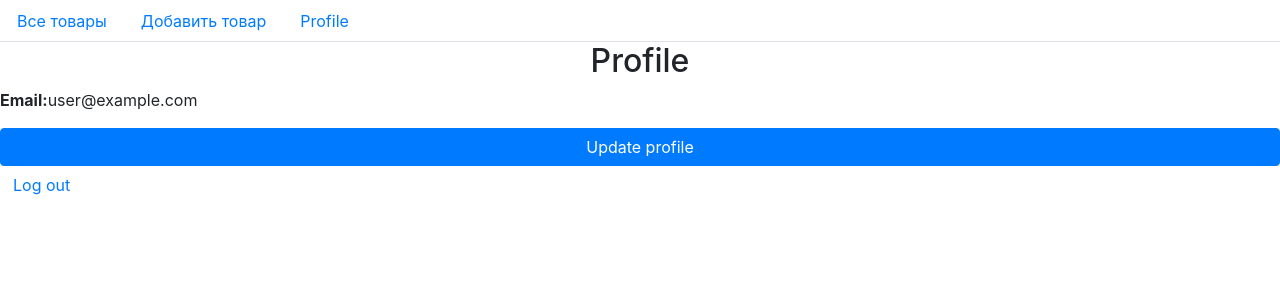
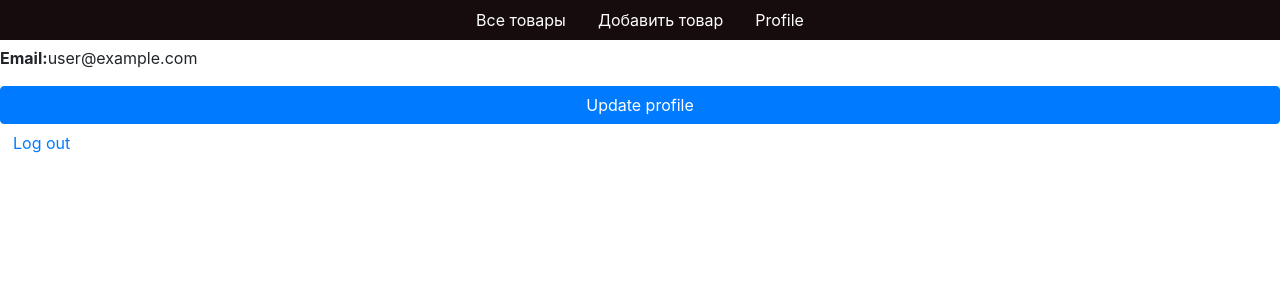
Before and after one commit to MatsievichSasha/shop-app, a React (Create React App) app: page /profile in a window 1280 px wide. Shown: the top 300 px of the page. Built offline with nearby package versions, Linux system fonts and the light colour scheme; no server answers; the database is empty; sample sign-in values are in the browser's storage.

Commit message:
add bootstrap in card

```diff
--- a/src/components/Navbar.js
+++ b/src/components/Navbar.js
@@ -12,14 +12,14 @@ export const Navbar = () => {
 
   return (
     <nav>
-      <div className="nav nav-tabs" id="nav-tab" role="tablist">
-        <Link to="/" onClick={stateReset} className="nav-link" >
+      <div className="nav justify-content-center navbar-background fixed-top" id="nav-tab" role="tablist">
+        <Link to="/" onClick={stateReset} className="nav-link nav-link-color" >
           Все товары
         </Link>
-        <Link to="/create-card" onClick={stateReset} className="nav-link" >
+        <Link to="/create-card" onClick={stateReset} className="nav-link nav-link-color" >
           Добавить товар
         </Link>
-        <Link to="/profile" onClick={stateReset} className="nav-link" >
+        <Link to="/profile" onClick={stateReset} className="nav-link nav-link-color" >
           Profile
         </Link>
       </div>
--- a/src/components/cards/Card.js
+++ b/src/components/cards/Card.js
@@ -87,30 +87,17 @@ export default function Card({ object, id }) {
   }
 
   return (
-    <li className="card" style={styles.li}>
-      <article style={styles.wrapper} className="wrapper">
-        <a className="img__container">
-          <img style={styles.img} src={object.file_img} alt={object.name} />
-        </a>
-        <div className="name">{object.name}</div>
-        <div styles={styles.prices}>
-          <div style={styles.price_old} className="price_old">
-            {discountPrice ? `${object.price}$` : null}
-          </div>
-          <div style={styles.price_current} className="price_current">
-            <span
-              style={styles.price_current_value}
-              className="discountText"
-            >
-              {discountPrice ? `${discountPrice}$` : `${object.price}$`}
-            </span>
-            {discountDateEnd ? <span><span className="discountText" style={styles.discountText}>До конца акции</span> <span>{discountDateEnd}</span > <span className="discountText" style={styles.discountText}>дней</span></span> : null}
-          </div>
-        </div>
-        <div style={styles.description} className="description">
+    <div className="card col-12 col-sm-6 col-md-3" style={{width: '40rem'}}>
+      <img className="card-img-top" src={object.file_img} alt={object.name} />
+      <div className="card-body">
+        <h5 className="card-title">{object.name}</h5>
+        <p className="description" style={styles.description}>
           {object.description}
-        </div>
-      </article>
+        </p>
+      </div>
+
+
+
       <ul className="edit list-inline m-0">
         <li className="list-inline-item">
           <Link
@@ -141,8 +128,8 @@ export default function Card({ object, id }) {
             <FontAwesomeIcon icon={faTrash} />
           </button>
         </li>
-        <ModalDelete show={showModalDelete} setShow={setShowModalDelete} remove={removeCard} id={id}/>
+        <ModalDelete show={showModalDelete} setShow={setShowModalDelete} remove={removeCard} id={id} />
       </ul>
-    </li>
+    </div>
   );
 }
--- a/src/components/cards/Cards.js
+++ b/src/components/cards/Cards.js
@@ -5,9 +5,7 @@ import { useCards } from "../cards/cardsContext/cardsContext";
 
 let styles = {
   ul: {
-    display: "flex",
-    width: "100%",
-    flexWrap: "wrap",
+    padding: "41px",
   },
 };
 
@@ -16,7 +14,8 @@ export default function Cards() {
 
   return (
     <>
-      <ul style={styles.ul}>
+      <div className="container">
+        <div className="row row-container">
           {Object.keys(prodactObjects).map((id) => {
             return <Card
               object={prodactObjects[id]}
@@ -24,7 +23,9 @@ export default function Cards() {
               id={id}>
             </Card>;
           })}
-      </ul>
+        </div>
+      </div>
+
     </>
   );
 }
--- a/src/index.css
+++ b/src/index.css
@@ -5,8 +5,16 @@ body {
   -moz-osx-font-smoothing: grayscale;
 }
 
-code {
-  font-family: source-code-pro, Menlo, Monaco, Consolas, 'Courier New', monospace;
+.navbar-background{
+  background-color: rgb(22, 12, 13);
+}
+
+.nav-link-color{
+  color: white;
+}
+
+.row-container{
+  padding-top: 41px;
 }
 
 .card .edit {
```
Lines whose indentation alone changed are shown as unchanged.
